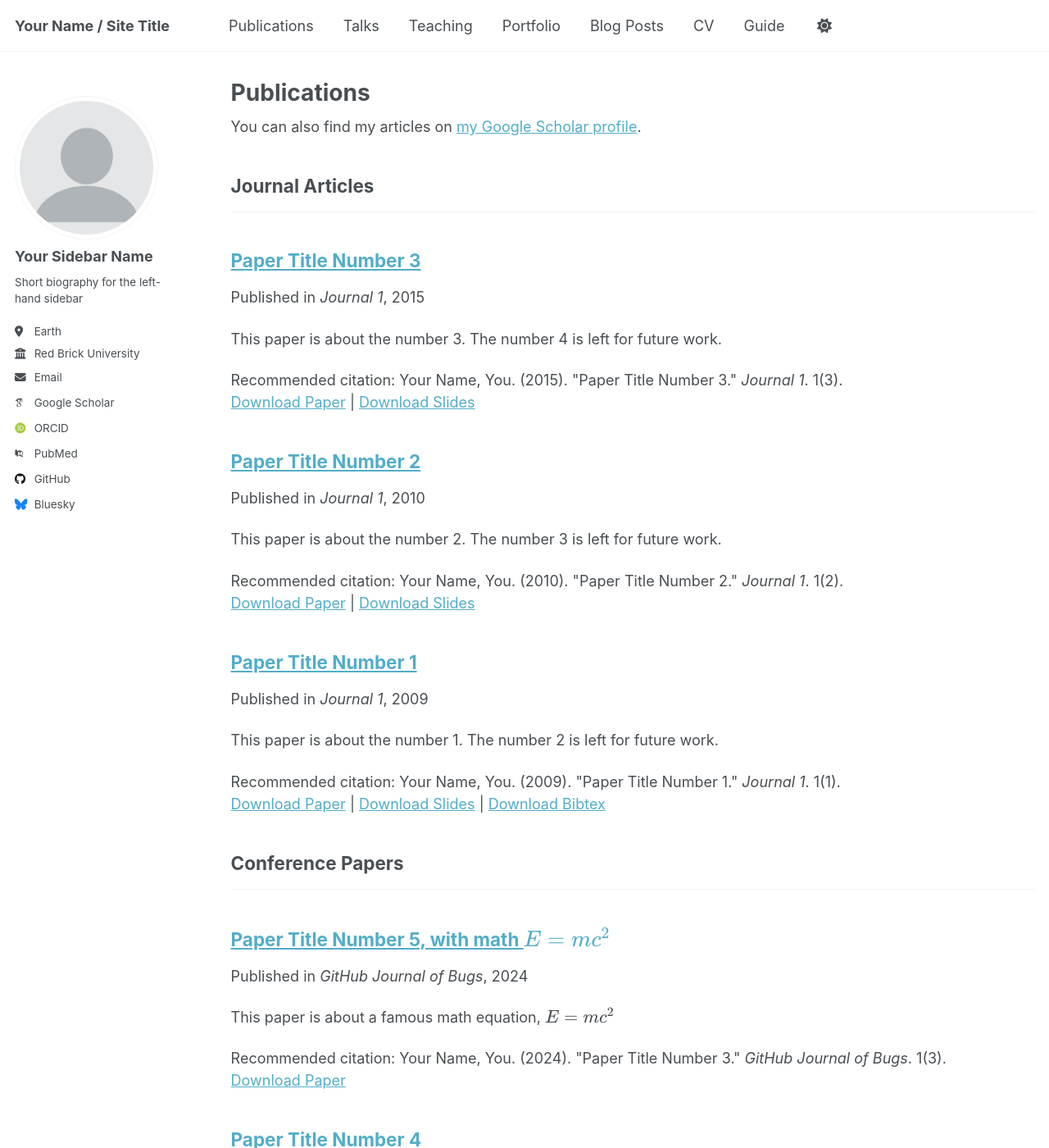
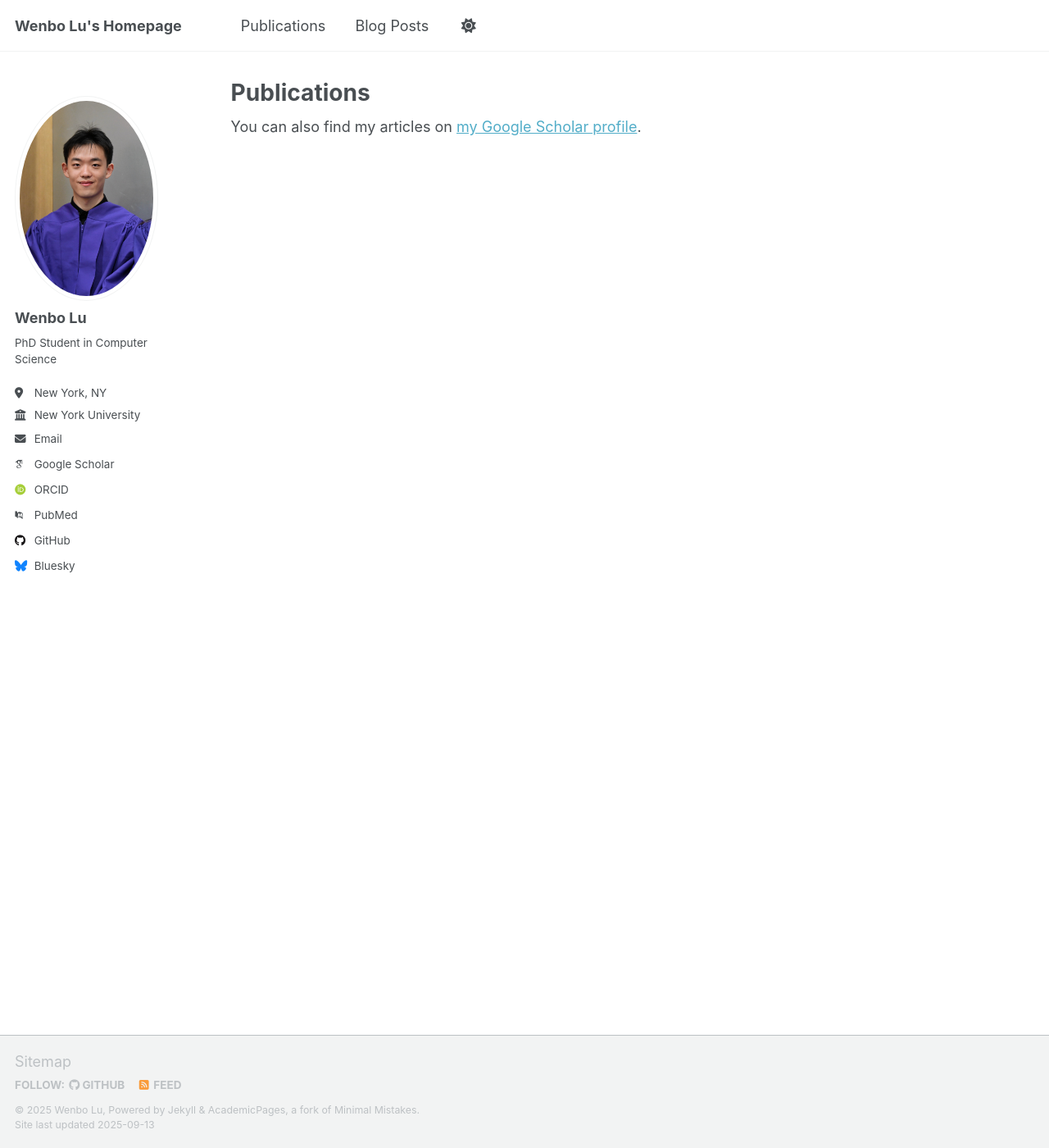
Before and after one commit to wenboluu/wenboluu.github.io, a Jekyll site: the page built from _pages/publications.html, in a window 1280 px wide and 1400 px high. Shown: the whole window at 82% size. Built offline with Jekyll 4.4.1, drawn with Linux system fonts in a browser that asks for light colours; some web fonts are replaced; a script that is not in the unit is left out; some of the changed text lies outside the part shown.

Commit message:
[update] update publications and personal info

```diff
--- a/_config.yml
+++ b/_config.yml
@@ -9,33 +9,33 @@
 # Basic Site Settings
 locale                   : "en-US"
 site_theme               : "default" # Currently available options are "default", "air"
-title                    : "Your Name / Site Title"
+title                    : "Wenbo Lu's Homepage"
 title_separator          : "-"
-name                     : &name "Your Name"
-description              : &description "Your Name's academic portfolio"   # Update this with a general description of your site, this is the default if not overridden by a page
-url                      : https://academicpages.github.io # The base hostname & protocol for your site e.g. "https://[your GitHub username].github.io",
+name                     : &name "Wenbo Lu"
+description              : &description "IDK what to write here"   # Update this with a general description of your site, this is the default if not overridden by a page
+url                      : https://wenboluu.github.io # The base hostname & protocol for your site e.g. "https://[your GitHub username].github.io",
                                                            # or if you already have some other page hosted on Github then use "https://[your GitHub username].github.io/[Your Repo Name]"
 baseurl                  : "" # the subpath of your site, e.g. "/blog"
-repository               : "academicpages/academicpages.github.io"
+repository               : "wenboluu/wenboluu.github.io"
 
 # Site Author - The following control what appear as part of the author content on the side bar.
 #               If a field is blank the icon and link will not appear, otherwise it will be shown.
 #               Additional customization can be done by editing /_includes/author-profile.html
 author:
   # Biographic information
-  avatar           : "profile.png"
-  name             : "Your Sidebar Name"
+  avatar           : "profile.jpg"
+  name             : "Wenbo Lu"
   pronouns         : # example: "she/her"
-  bio              : "Short biography for the left-hand sidebar"
-  location         : "Earth"
-  employer         : "Red Brick University"
+  bio              : "PhD Student in Computer Science"
+  location         : "New York, NY"
+  employer         : "New York University"
   uri              : # URL
-  email            : "none@example.org"
+  email            : "wenbo.lu@nyu.edu"
 
   # Academic websites
   academia         : # URL
   arxiv            : # URL - Update with the correct link to your profile
-  googlescholar    : "https://scholar.google.com/citations?user=PS_CX0AAAAAJ"
+  googlescholar    : "https://scholar.google.com/citations?view_op=list_works&hl=en&user=upqvnNYAAAAJ"
   inspire-hep      : # URL
   impactstory      : # URL
   orcid            : "http://orcid.org/yourorcidurl"
@@ -48,7 +48,7 @@ author:
   bitbucket        : # Username - Update with your username on the site
   codepen          : # Username
   dribbble         : # Username
-  github           : "academicpages"
+  github           : "wenboluu"
   kaggle           : # Username
   stackoverflow    : # User number or user number and name (i.e., use "1" or "1/jeff-atwood")
 
--- a/_publications/2009-10-01-paper-title-number-1.md
+++ /dev/null
@@ -1,14 +0,0 @@
----
-title: "Paper Title Number 1"
-collection: publications
-category: manuscripts
-permalink: /publication/2009-10-01-paper-title-number-1
-excerpt: 'This paper is about the number 1. The number 2 is left for future work.'
-date: 2009-10-01
-venue: 'Journal 1'
-slidesurl: 'http://academicpages.github.io/files/slides1.pdf'
-paperurl: 'http://academicpages.github.io/files/paper1.pdf'
-bibtexurl: 'http://academicpages.github.io/files/bibtex1.bib'
-citation: 'Your Name, You. (2009). &quot;Paper Title Number 1.&quot; <i>Journal 1</i>. 1(1).'
----
-The contents above will be part of a list of publications, if the user clicks the link for the publication than the contents of section will be rendered as a full page, allowing you to provide more information about the paper for the reader. When publications are displayed as a single page, the contents of the above "citation" field will automatically be included below this section in a smaller font.
--- a/_publications/2010-10-01-paper-title-number-2.md
+++ /dev/null
@@ -1,14 +0,0 @@
----
-title: "Paper Title Number 2"
-collection: publications
-category: manuscripts
-permalink: /publication/2010-10-01-paper-title-number-2
-excerpt: 'This paper is about the number 2. The number 3 is left for future work.'
-date: 2010-10-01
-venue: 'Journal 1'
-slidesurl: 'http://academicpages.github.io/files/slides2.pdf'
-paperurl: 'http://academicpages.github.io/files/paper2.pdf'
-citation: 'Your Name, You. (2010). &quot;Paper Title Number 2.&quot; <i>Journal 1</i>. 1(2).'
----
-
-The contents above will be part of a list of publications, if the user clicks the link for the publication than the contents of section will be rendered as a full page, allowing you to provide more information about the paper for the reader. When publications are displayed as a single page, the contents of the above "citation" field will automatically be included below this section in a smaller font.
--- a/_publications/2015-10-01-paper-title-number-3.md
+++ /dev/null
@@ -1,14 +0,0 @@
----
-title: "Paper Title Number 3"
-collection: publications
-category: manuscripts
-permalink: /publication/2015-10-01-paper-title-number-3
-excerpt: 'This paper is about the number 3. The number 4 is left for future work.'
-date: 2015-10-01
-venue: 'Journal 1'
-slidesurl: 'http://academicpages.github.io/files/slides3.pdf'
-paperurl: 'http://academicpages.github.io/files/paper3.pdf'
-citation: 'Your Name, You. (2015). &quot;Paper Title Number 3.&quot; <i>Journal 1</i>. 1(3).'
----
-
-The contents above will be part of a list of publications, if the user clicks the link for the publication than the contents of section will be rendered as a full page, allowing you to provide more information about the paper for the reader. When publications are displayed as a single page, the contents of the above "citation" field will automatically be included below this section in a smaller font.
--- a/_publications/2025-06-08-paper-title-number-5.md
+++ /dev/null
@@ -1,13 +0,0 @@
----
-title: "Paper Title Number 5, with math $$E=mc^2$$"
-collection: publications
-category: conferences
-permalink: /publication/2024-02-17-paper-title-number-4
-excerpt: 'This paper is about a famous math equation, $$E=mc^2$$'
-date: 2024-02-17
-venue: 'GitHub Journal of Bugs'
-paperurl: 'http://academicpages.github.io/files/paper3.pdf'
-citation: 'Your Name, You. (2024). &quot;Paper Title Number 3.&quot; <i>GitHub Journal of Bugs</i>. 1(3).'
----
-
-Using [MathJax](https://www.mathjax.org/) in the description is supported - $$E=mc^2$$ - however, the use must be mindful that the default delimiters are `$$...$$` and `\\[...\\]` which differs from the `$...$` that is typically expected.
```
Also changed, not shown: _data/navigation.yml (+12 -12 lines), _publications/2024-02-17-paper-title-number-4.md (deleted, +0 -13 lines), files/toma1.bib (added, +8 -0 lines), images/profile.jpg (added), images/profile.png (deleted), 7 other files.
